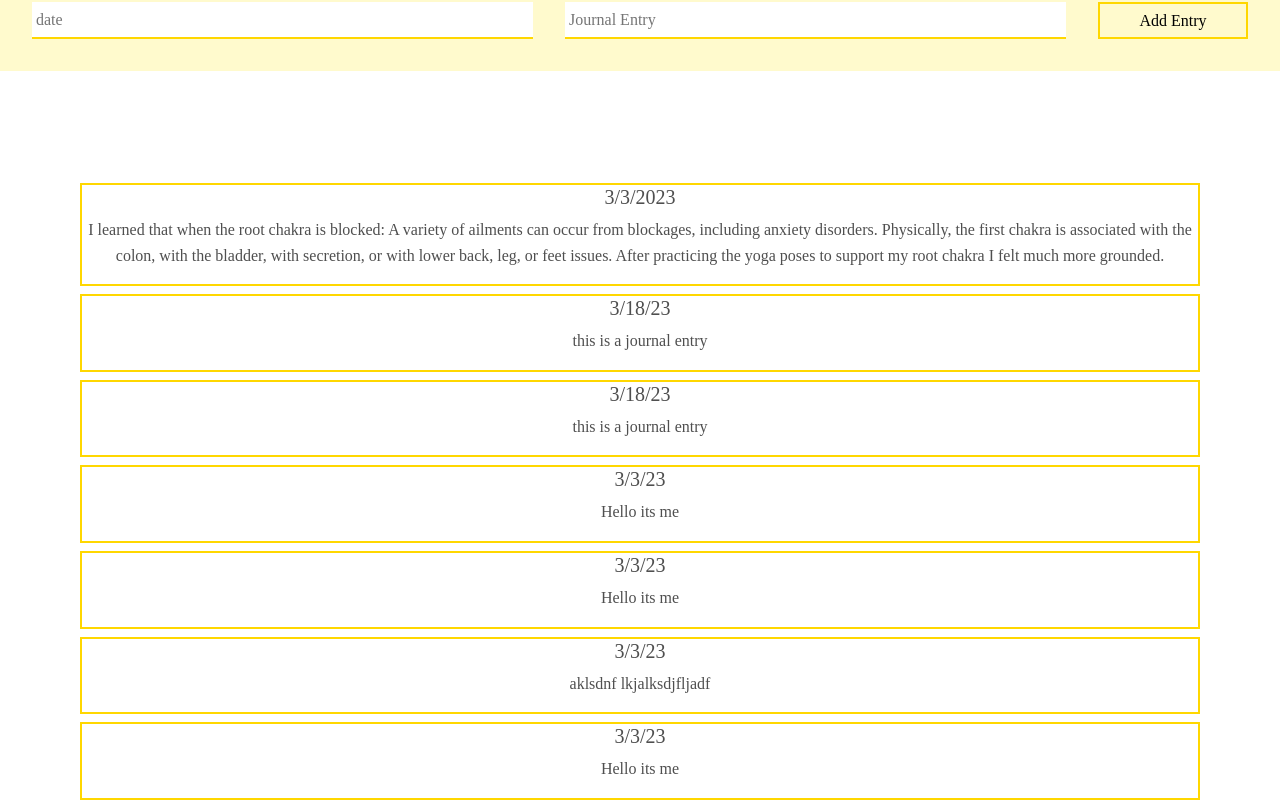
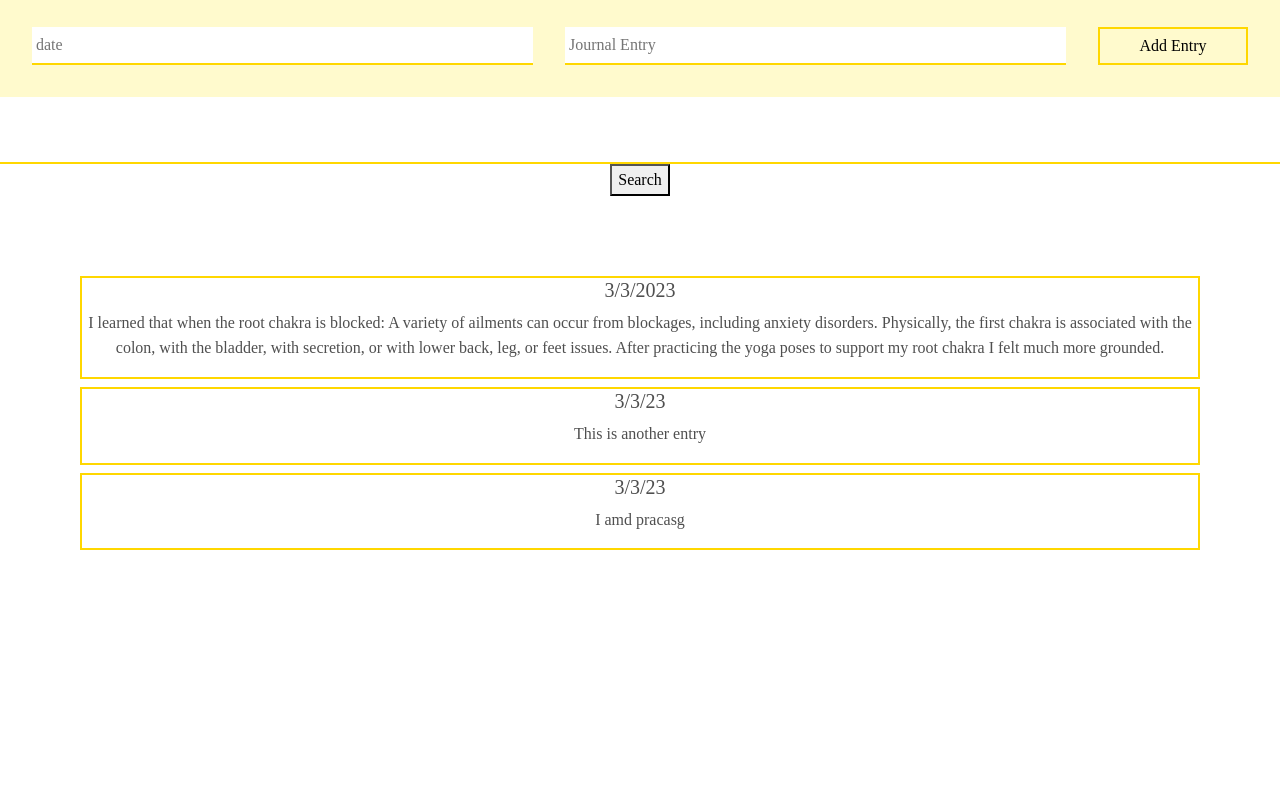
Before and after one commit to avikdal/chakras-app, a React (Create React App) app: page /journal in a window 1280 px wide. Shown: the part 272-1080 px from the top of the page. After the commit the page ends 910 px from the top, so only its background shows below. Built offline with nearby package versions, Linux system fonts and the light colour scheme; data requests are answered from the project's data file.

Commit message:
created journal search bar

```diff
--- a/db.json
+++ b/db.json
@@ -85,74 +85,14 @@
       "entry": " I learned that when the root chakra is blocked: A variety of ailments can occur from blockages, including anxiety disorders. Physically, the first chakra is associated with the colon, with the bladder, with secretion, or with lower back, leg, or feet issues. After practicing the yoga poses to support my root chakra I felt much more grounded."
     },
     {
-      "date": "3/18/23",
-      "entry": "this is a journal entry",
+      "date": "3/3/23",
+      "entry": "This is another entry",
       "id": 2
-    },
-    {
-      "date": "3/18/23",
-      "entry": "this is a journal entry",
-      "id": 3
-    },
-    {
-      "date": "3/3/23",
-      "entry": "Hello its me",
-      "id": 4
-    },
-    {
-      "date": "3/3/23",
-      "entry": "Hello its me",
-      "id": 5
-    },
-    {
-      "date": "3/3/23",
-      "entry": "aklsdnf lkjalksdjfljadf ",
-      "id": 6
-    },
-    {
-      "date": "3/3/23",
-      "entry": "Hello its me",
-      "id": 7
-    },
-    {
-      "date": "3/3/23",
-      "entry": "e = mc^2",
-      "id": 8
     },
     {
       "date": "3/3/23",
       "entry": "I amd pracasg",
-      "id": 9
-    },
-    {
-      "date": "3/3/23",
-      "entry": "Hello its me",
-      "id": 10
-    },
-    {
-      "date": "3/3/23",
-      "entry": "Hello its me",
-      "id": 11
-    },
-    {
-      "date": "3/3/23",
-      "entry": "Hello its me",
-      "id": 12
-    },
-    {
-      "date": "3/3/23",
-      "entry": "Hello its me",
-      "id": 13
-    },
-    {
-      "date": "5/5/25",
-      "entry": "e = mc^2",
-      "id": 14
-    },
-    {
-      "date": "5/5/25",
-      "entry": "Hello its me",
-      "id": 15
+      "id": 3
     }
   ]
 }
--- a/src/App.js
+++ b/src/App.js
@@ -10,6 +10,7 @@ function App() {
   return (
     <div className="App">
       <Header />
+      <br></br>
       <Switch>
         <Route path="/journal">
           <Journal />
--- a/src/Journal.js
+++ b/src/Journal.js
@@ -1,8 +1,11 @@
 import React, { useEffect, useState } from "react";
 import EntryForm from "./EntryForm";
+import SearchBar from "./SearchBar";
+
 
 function Journal(){
     const [entries, setEntries] = useState([])
+    const [search, setSearch] = useState("")
 
     useEffect(() => {
         fetch('http://localhost:3000/journalEntries')
@@ -10,7 +13,9 @@ function Journal(){
         .then(entries => setEntries(entries))
     }, [])
 
-    const entryList = entries.map((entry) => {
+    const comparingSearch = entries.filter(entry => entry.entry.includes(search))
+
+    const entryList = comparingSearch.map((entry) => {
         return (
             <div key={entry.id} className="entry">
                 <h5>{entry.date}</h5>
@@ -20,6 +25,10 @@ function Journal(){
     })
 
 
+    console.log("search in journal", search)
+    // send search data up to journal
+    // compare and filter through y entries if entries has a match then
+
     return (
         <section className="journal">
             <br />
@@ -27,6 +36,7 @@ function Journal(){
                 You are encouraged to try different techniques to become more aware of your chakras, here is a space to share your insights and findings
             </h3>
             <EntryForm entries={entries} setEntries={setEntries}/>
+            <SearchBar search={search} setSearch={setSearch} />
             <div className="journalEntries">
                 {entryList}
             </div>
--- /dev/null
+++ b/src/SearchBar.js
@@ -0,0 +1,25 @@
+import React, { useState } from 'react'
+
+function SearchBar({ search, setSearch }) {
+    // const [search, setSearch] = useState("")
+
+    function handleChange(e){
+        setSearch(e.target.value)
+    }
+
+  return (
+    <div>
+      <form>
+        <input
+        type="text"
+        placeolder="search"
+        value={search}
+        onChange={handleChange}
+        />
+        <button>Search</button>
+      </form>
+    </div>
+  )
+}
+
+export default SearchBar
```
